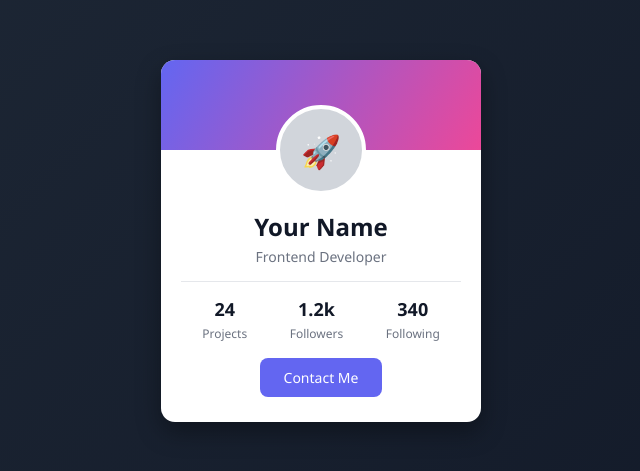
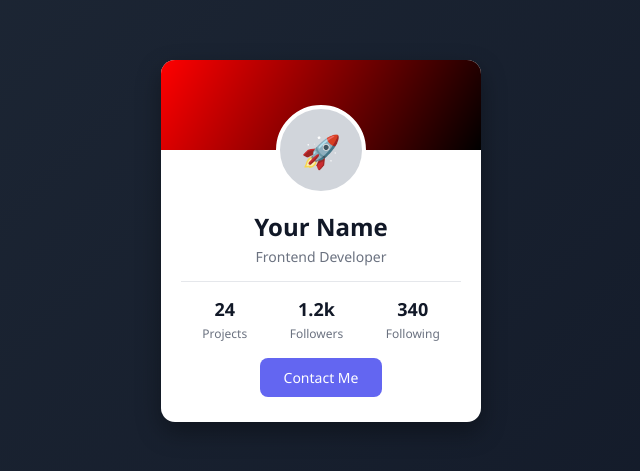
Before and after one commit to Zohaib-Amjad/git-practice, a plain HTML site: page index.html in a window 1280 px wide. Shown: the part 159-630 px from the top of the page, without its empty margins (319-959 px from the left). Drawn offline with Linux system fonts and the light colour scheme.

Commit message:
changed gradient for dark theme

```diff
--- a/index.html
+++ b/index.html
@@ -30,7 +30,7 @@
 
       .banner {
         height: 90px;
-        background: linear-gradient(120deg, #6366f1, #ec4899);
+        background: linear-gradient(120deg, red, black);
       }
 
       .avatar {
```
